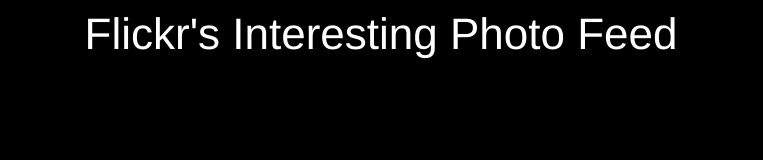
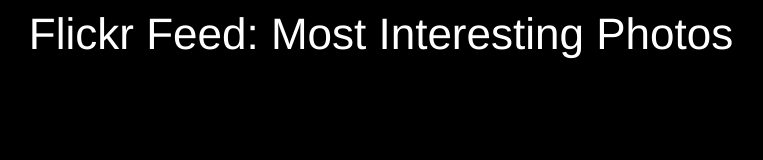
Before and after one commit to leslstrauss/flickr-photos, a plain HTML site: page index.html in a window 1280 px wide. Shown: the whole page, without its empty margins (259-1022 px from the left). Drawn offline with Linux system fonts and the light colour scheme; no server answers.

Commit message:
Changed title.

```diff
--- a/index.html
+++ b/index.html
@@ -13,7 +13,7 @@
 
     <div class="row">
       <div class="small-12 medium-12 large-12 large-centered columns">
-        <h1>Flickr's Interesting Photo Feed</h1>
+        <h1>Flickr Feed: Most Interesting Photos</h1>
       </div>
     </div>
 
```
